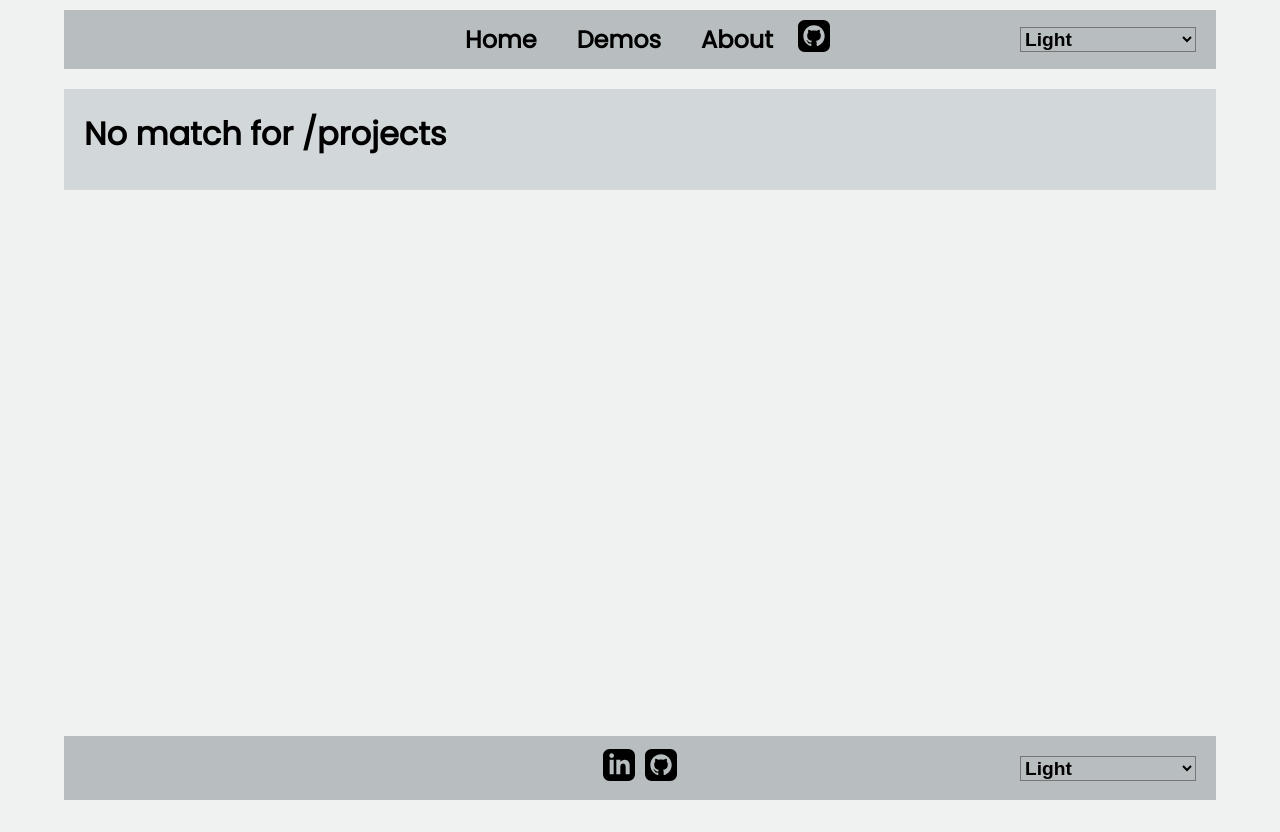
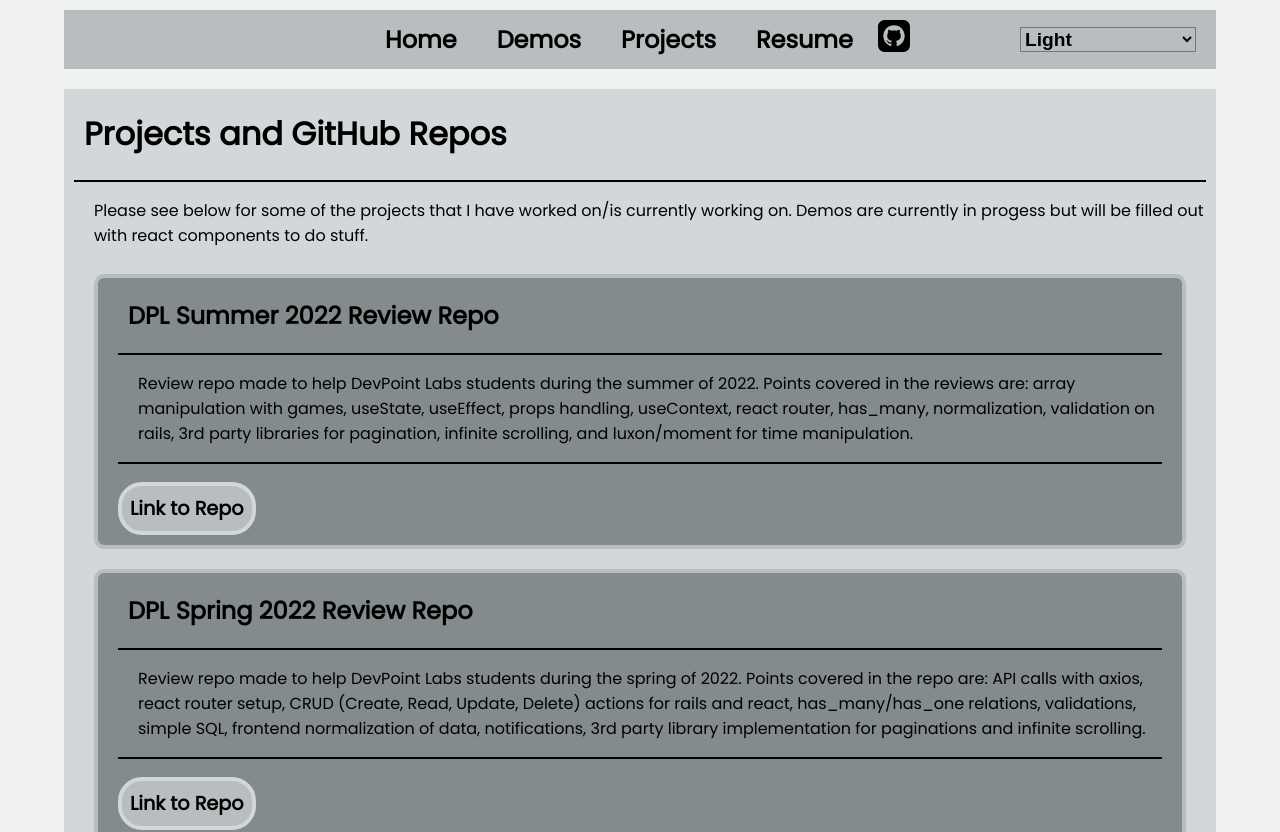
Before and after one commit to Michaelreforged/personal-site, a React (Create React App) app: page /projects in a window 1280 px wide. Shown: the top 832 px of the page. Before the commit the page ends 800 px from the top, so only its background shows below. Built offline with nearby package versions, Linux system fonts and the light colour scheme.

Commit message:
Resume, and layout changes

```diff
--- a/src/App.js
+++ b/src/App.js
@@ -1,9 +1,9 @@
 import { Route, Routes } from "react-router";
 import Navbar from "./Components/Navbar";
-import About from "./Pages/About";
 import Demo from "./Pages/Demo";
+import Projects from "./Pages/Projects";
+import NoMatch from "./Pages/NoMatch";
 import Home from "./Pages/Home";
-import NoMatch from "./Pages/NoMatch";
 
 function App() {
   return (
@@ -12,7 +12,7 @@ function App() {
         <Route element={<Navbar/>}>
         <Route index element={<Home/>}/>
         <Route path="/demos" element={<Demo/>}/>
-        <Route path="/about" element={<About/>}/>
+        <Route path="/projects" element={<Projects/>}/>
         <Route path="/*" element={<NoMatch/>}/>
         </Route>
       </Routes>
--- a/src/Components/Navbar.js
+++ b/src/Components/Navbar.js
@@ -7,6 +7,7 @@ import { ThemeContext } from "../Providers/ThemeProvider";
 import ThemeDropDown from "./ThemeDropDown";
 import { IconDiv } from "./StyleDivs";
 import GitHub from "./SVGs/GitHub";
+import Resume from "../Data/Michael_Cheung_Resume.pdf";
 
 const Navbar = () => {
   const { theme } = useContext(ThemeContext);
@@ -20,11 +21,14 @@ const Navbar = () => {
           <Link className="link" to="/demos">
             Demos
           </Link>
-          <Link className="link" to="/about">
-            About
+          <Link className="link" to="/projects">
+            Projects
           </Link>
+          <a className="link" target="blank" href={Resume}>
+            Resume
+          </a>
           <IconDiv url="https://github.com/Michaelreforged">
-            <GitHub/>
+            <GitHub />
           </IconDiv>
           <ThemeDropDown />
         </div>
--- a/src/Pages/About.js
+++ /dev/null
@@ -1,18 +0,0 @@
-import React from "react";
-import External from "../Components/SVGs/external";
-import "../StylingSheets/main.scss"
-
-
-const About = () => {
-  return(
-    <div>
-      <h1> About Page</h1>
-      <p> Went to the University of Utah and got a B.S. in Chemical Engineering. Went to DevPoint Labs to learn full stack web development in Fall of 2021. Current languages known is JavaScript and Ruby. Web dev stack is currently React on Rails.</p>
-      <a href='https://github.com/Michaelreforged'>GitHub <External/></a>
-      <br/>
-      <a href='https://www.linkedin.com/in/michael-cheung-dev/'>LinkedIn <External/></a>
-    </div>
-  )
-};
-
-export default About;
--- a/src/Pages/Home.js
+++ b/src/Pages/Home.js
@@ -1,39 +1,22 @@
 import React from "react";
-import { PillDiv } from "../Components/StyleDivs";
-import { data } from "../Data/github_projects";
-import "../StylingSheets/main.scss";
+import { IconDiv } from "../Components/StyleDivs";
+import GitHub from "../Components/SVGs/GitHub";
+import LinkedIn from "../Components/SVGs/LinkedIn";
+import "../StylingSheets/main.scss"
+
 
 const Home = () => {
-  const renderProjects = () => {
-    return data.map((project) => (
-      <div className={`projectDiv`} key={project.id}>
-        <h2>{project.name}</h2>
-        <hr />
-        <div>
-          <p>{project.desciption}</p>
-        </div>
-        <hr />
-        <PillDiv url={project.link}>Link to Repo</PillDiv>
-        {project.isLive ? (
-            <PillDiv url={project.link}>Link to Live Site on Heroku</PillDiv>
-        ) : null}
+  return(
+    <div>
+      <h1> Welcome to Michael Cheung's Portfolio Site.</h1>
+      <hr/>
+      <p>Hello, I'm Michael Cheung. I graduated from the University of Utah with a B.S. in Chemical Engineering. I learned the basics of web development thru DevPoints Labs full stack web development course. Current languages that I know are Ruby and JavaScript, with the Ruby on Rails as my stack.</p>
+      <div style={{display:"flex",justifyContent:"center"}}>
+      <IconDiv url={"https://github.com/Michaelreforged"}><GitHub/></IconDiv>
+      <IconDiv url={"https://www.linkedin.com/in/michael-cheung-dev/"}><LinkedIn/></IconDiv>
       </div>
-    ));
-  };
-  return (
-    <>
-      <h1> Welcome to Michael Cheung's Portfolio Site.</h1>
-      <hr />
-      <p>
-        {" "}
-        Please see below for some of the projects that I have worked on/is
-        currently working on. Demos are currently in progess but will be filled
-        out with react components to do stuff.
-      </p>
-      <h1> Projects and GitHub Repos</h1>
-      <div className="containerDiv">{renderProjects()}</div>
-    </>
-  );
+    </div>
+  )
 };
 
 export default Home;
--- /dev/null
+++ b/src/Pages/Projects.js
@@ -0,0 +1,39 @@
+import React from "react";
+import { PillDiv } from "../Components/StyleDivs";
+import { data } from "../Data/github_projects";
+import "../StylingSheets/main.scss";
+
+const Projects = () => {
+  const renderProjects = () => {
+    return data.map((project) => (
+      <div className={`projectDiv`} key={project.id}>
+        <h2>{project.name}</h2>
+        <hr />
+        <div>
+          <p>{project.desciption}</p>
+        </div>
+        <hr />
+        <div style={{display:"flex",flexDirection:"row",width:"fit-content"}}>
+          <PillDiv url={project.link}>Link to Repo</PillDiv>
+          {project.isLive ? (
+            <PillDiv url={project.link}>Link to Live Site on Heroku</PillDiv>
+          ) : null}
+        </div>
+      </div>
+    ));
+  };
+  return (
+    <>
+      <h1> Projects and GitHub Repos</h1>
+      <hr />
+      <p>
+        Please see below for some of the projects that I have worked on/is
+        currently working on. Demos are currently in progess but will be filled
+        out with react components to do stuff.
+      </p>
+      <div className="containerDiv">{renderProjects()}</div>
+    </>
+  );
+};
+
+export default Projects;
--- a/src/StylingSheets/div.scss
+++ b/src/StylingSheets/div.scss
@@ -113,6 +113,7 @@ $text-offset: 10px;
 
 .pillDiv{
   margin-top: 10px;
+  margin-right: 10px;
   flex: auto;
   width: fit-content;
   padding: 8px;
```
Also changed, not shown: 1 other file (tests, documents, lock files or other folders).
